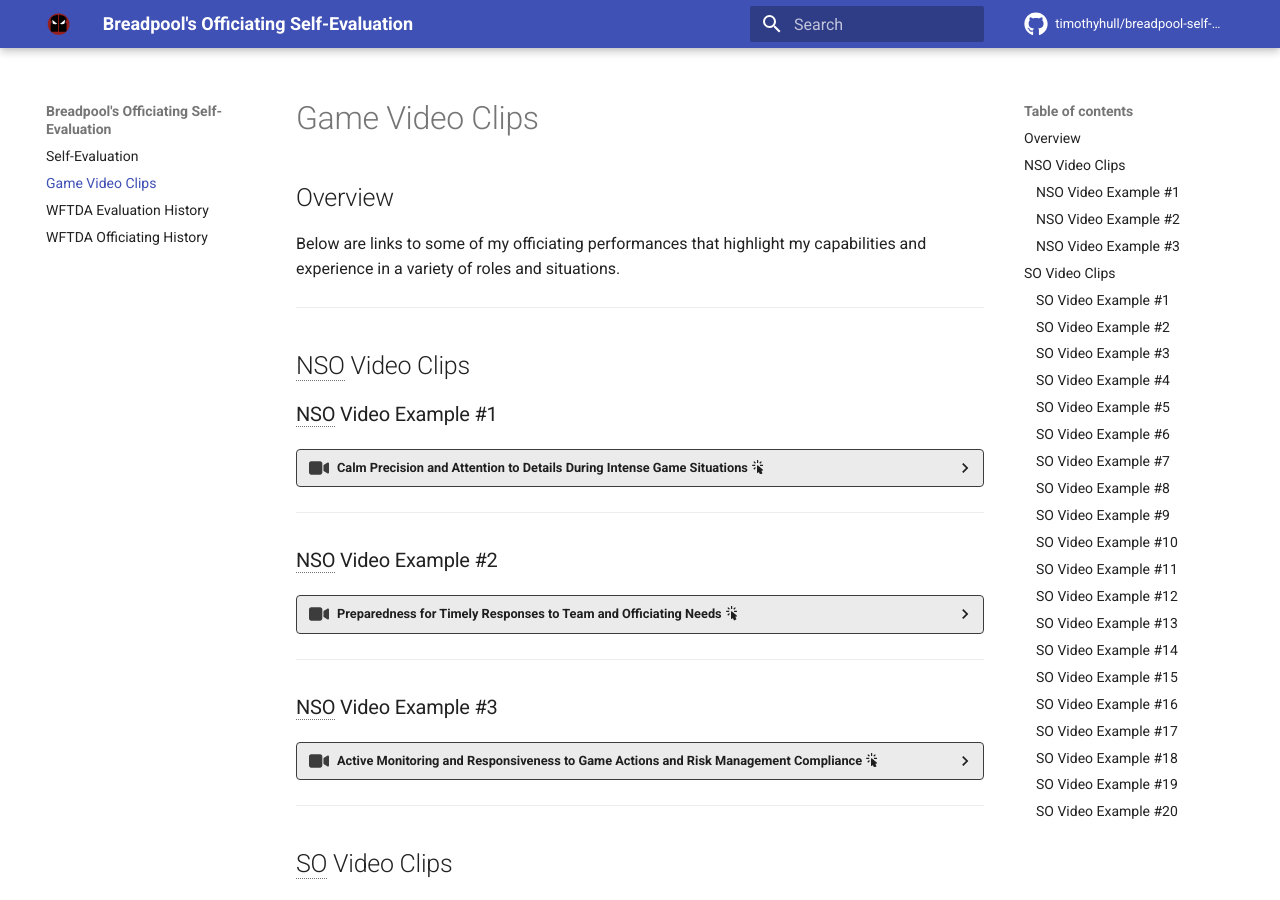
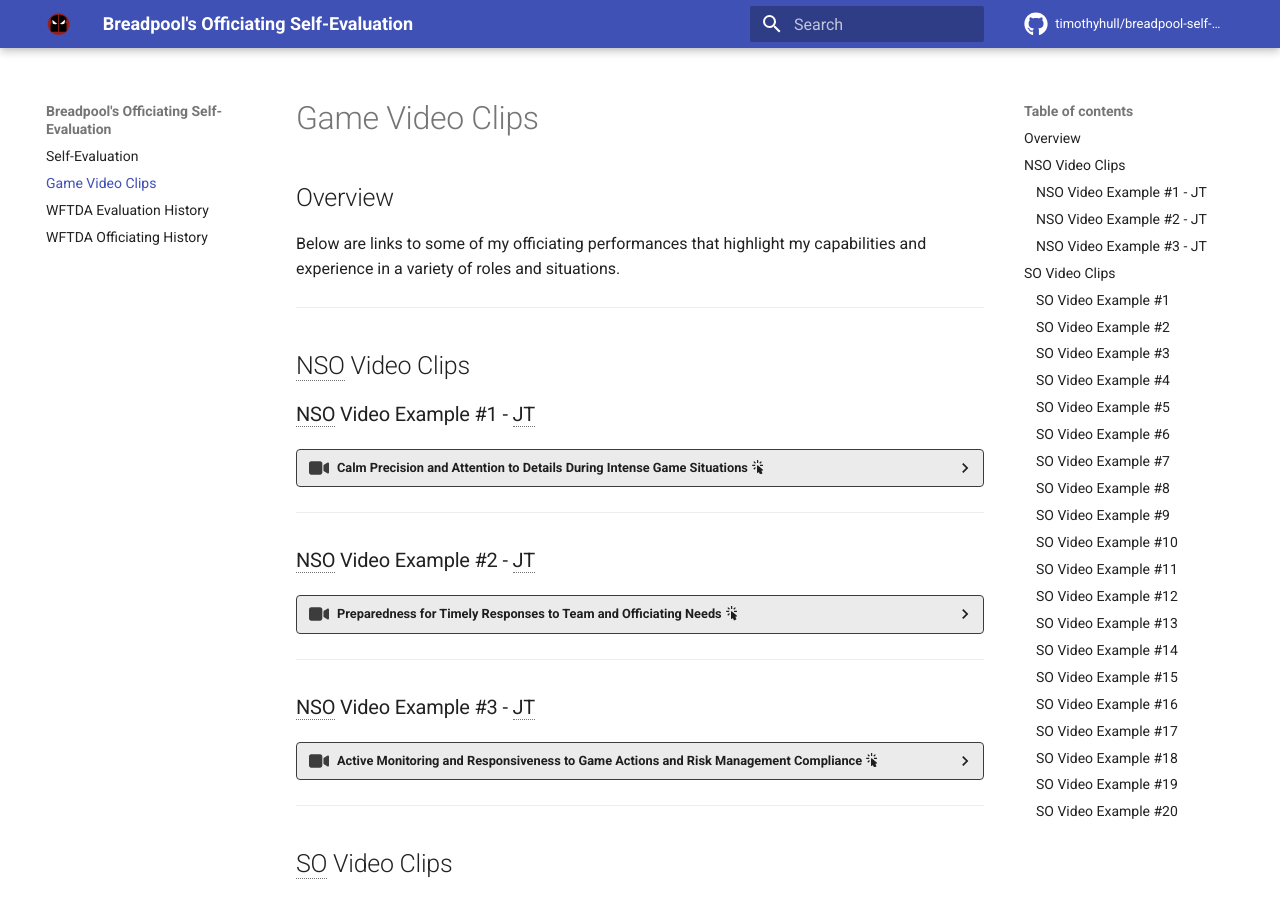
Before and after one commit to timothyhull/breadpool-self-eval, an MkDocs documentation site: the page built from docs/game_video_clips.md, in a window 1280 px wide and 900 px high. Built offline with MkDocs 1.6.1 and Material for MkDocs 9.7.7, drawn with Linux system fonts in a browser that asks for light colours; comment, search, counter and statistics services are not loaded.

Commit message:
Add positions to NSO headings

```diff
--- a/docs/game_video_clips.md
+++ b/docs/game_video_clips.md
@@ -8,7 +8,7 @@ Below are links to some of my officiating performances that highlight my capabil
 
 ## NSO Video Clips
 
-### NSO Video Example #1
+### NSO Video Example #1 - JT
 
 ??? video "Calm Precision and Attention to Details During Intense Game Situations :material-cursor-default-click:"
 
@@ -58,7 +58,7 @@ Below are links to some of my officiating performances that highlight my capabil
 
 ---
 
-### NSO Video Example #2
+### NSO Video Example #2 - JT
 
 ??? video "Preparedness for Timely Responses to Team and Officiating Needs :material-cursor-default-click:"
 
@@ -95,7 +95,7 @@ Below are links to some of my officiating performances that highlight my capabil
 
 ---
 
-### NSO Video Example #3
+### NSO Video Example #3 - JT
 
 ??? video "Active Monitoring and Responsiveness to Game Actions and Risk Management Compliance :material-cursor-default-click:"
 
```
